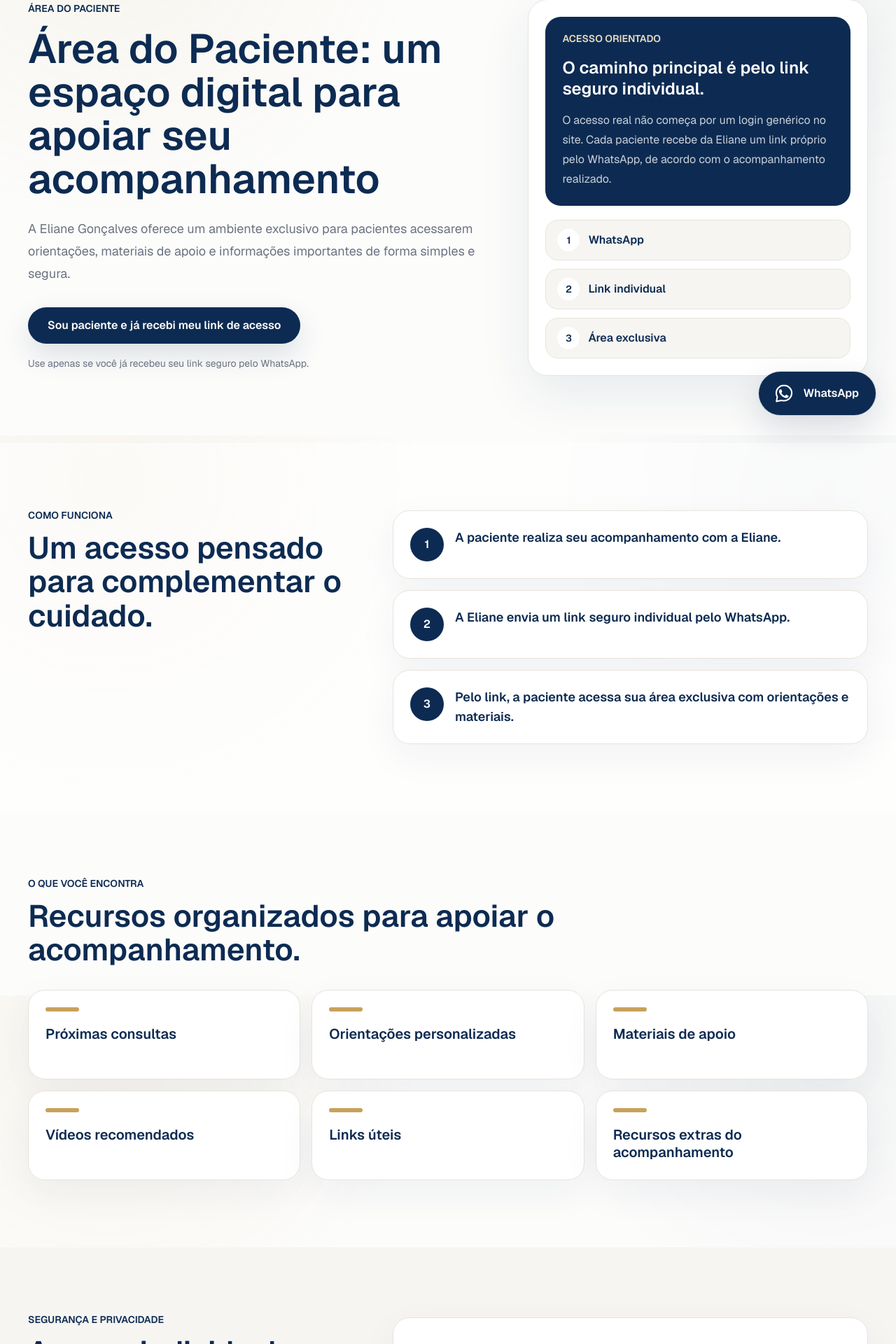
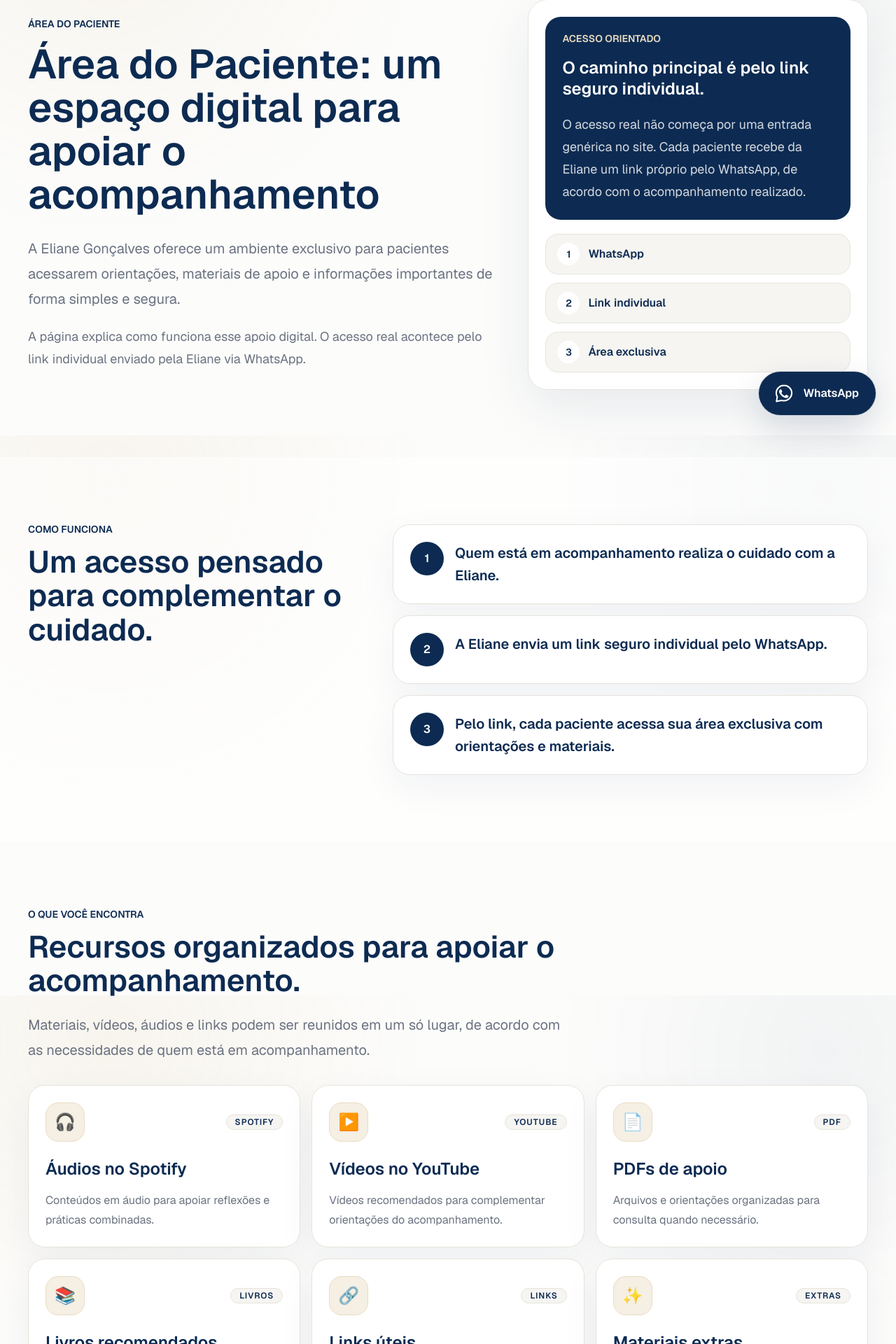
Before and after one commit to leonardocanva3/eliane-goncalves-site, a Next.js app: page /area-do-paciente in a window 1280 px wide. Shown: the part 178-2098 px from the top of the page at 70% size. Built offline with nearby package versions, Linux system fonts and the light colour scheme.

Commit message:
Improve patient area explanatory page

```diff
--- a/app/(patient)/area-do-paciente/page.tsx
+++ b/app/(patient)/area-do-paciente/page.tsx
@@ -3,7 +3,6 @@ import { Container } from "@/components/ui/Container";
 import { LinkButton } from "@/components/ui/LinkButton";
 import { Section } from "@/components/ui/Section";
 import { contactContent } from "@/content/site/contact";
-import { patientPortalUrl } from "@/lib/constants/patient-area";
 import { whatsappClickAttributes } from "@/lib/analytics/actions";
 import { buildMetadata } from "@/lib/seo/metadata";
 
@@ -15,28 +14,58 @@ export const metadata = buildMetadata({
 });
 
 const steps = [
-  "A paciente realiza seu acompanhamento com a Eliane.",
+  "Quem está em acompanhamento realiza o cuidado com a Eliane.",
   "A Eliane envia um link seguro individual pelo WhatsApp.",
-  "Pelo link, a paciente acessa sua área exclusiva com orientações e materiais.",
+  "Pelo link, cada paciente acessa sua área exclusiva com orientações e materiais.",
 ];
 
 const resources = [
-  "Próximas consultas",
-  "Orientações personalizadas",
-  "Materiais de apoio",
-  "Vídeos recomendados",
-  "Links úteis",
-  "Recursos extras do acompanhamento",
+  {
+    title: "Áudios no Spotify",
+    icon: "🎧",
+    eyebrow: "Spotify",
+    description: "Conteúdos em áudio para apoiar reflexões e práticas combinadas.",
+  },
+  {
+    title: "Vídeos no YouTube",
+    icon: "▶️",
+    eyebrow: "YouTube",
+    description: "Vídeos recomendados para complementar orientações do acompanhamento.",
+  },
+  {
+    title: "PDFs de apoio",
+    icon: "📄",
+    eyebrow: "PDF",
+    description: "Arquivos e orientações organizadas para consulta quando necessário.",
+  },
+  {
+    title: "Livros recomendados",
+    icon: "📚",
+    eyebrow: "Livros",
+    description: "Sugestões de leitura alinhadas aos temas trabalhados em sessão.",
+  },
+  {
+    title: "Links úteis",
+    icon: "🔗",
+    eyebrow: "Links",
+    description: "Atalhos selecionados para facilitar o acesso a recursos importantes.",
+  },
+  {
+    title: "Materiais extras",
+    icon: "✨",
+    eyebrow: "Extras",
+    description: "Recursos adicionais para quem está em acompanhamento com a Eliane.",
+  },
 ];
 
 const mockups = [
   {
     title: "Acesso individual",
     eyebrow: "Link seguro",
-    lines: ["Convite recebido pelo WhatsApp", "Entrada direcionada para paciente"],
+    lines: ["Convite recebido pelo WhatsApp", "Entrada direcionada para pacientes"],
   },
   {
-    title: "Painel da paciente",
+    title: "Painel de acompanhamento",
     eyebrow: "Acompanhamento",
     lines: ["Próxima consulta", "Orientações recentes", "Materiais destacados"],
   },
@@ -103,26 +132,17 @@ export default function PatientAreaPage() {
                 Área do Paciente
               </p>
               <h1 className="mt-5 max-w-4xl text-[clamp(2.25rem,9vw,3.65rem)] font-semibold leading-[1.06] tracking-tight text-[var(--color-navy)]">
-                Área do Paciente: um espaço digital para apoiar seu
+                Área do Paciente: um espaço digital para apoiar o
                 acompanhamento
               </h1>
-              <p className="mt-6 max-w-3xl text-[1.0625rem] leading-8 text-[var(--color-text-muted)] sm:text-lg">
+              <p className="mt-7 max-w-3xl text-lg leading-9 text-[var(--color-text-muted)] sm:text-xl sm:leading-9">
                 A Eliane Gonçalves oferece um ambiente exclusivo para pacientes
                 acessarem orientações, materiais de apoio e informações
                 importantes de forma simples e segura.
               </p>
-              <div className="mt-8 flex flex-col gap-3 sm:flex-row sm:items-center">
-                <LinkButton
-                  className="w-full px-7 py-4 sm:w-auto"
-                  href={patientPortalUrl}
-                  rel="noopener noreferrer"
-                  target="_blank"
-                >
-                  Sou paciente e já recebi meu link de acesso
-                </LinkButton>
-              </div>
-              <p className="mt-4 max-w-xl text-sm leading-6 text-[var(--color-text-muted)]">
-                Use apenas se você já recebeu seu link seguro pelo WhatsApp.
+              <p className="mt-5 max-w-2xl text-base leading-8 text-[var(--color-text-muted)] sm:text-lg">
+                A página explica como funciona esse apoio digital. O acesso real
+                acontece pelo link individual enviado pela Eliane via WhatsApp.
               </p>
             </div>
 
@@ -134,9 +154,9 @@ export default function PatientAreaPage() {
                 <h2 className="mt-5 text-2xl font-semibold leading-tight tracking-tight">
                   O caminho principal é pelo link seguro individual.
                 </h2>
-                <p className="mt-4 text-base leading-7 text-white/78">
-                  O acesso real não começa por um login genérico no site. Cada
-                  paciente recebe da Eliane um link próprio pelo WhatsApp, de
+                <p className="mt-5 text-lg leading-8 text-white/82">
+                  O acesso real não começa por uma entrada genérica no site.
+                  Cada paciente recebe da Eliane um link próprio pelo WhatsApp, de
                   acordo com o acompanhamento realizado.
                 </p>
               </div>
@@ -182,7 +202,7 @@ export default function PatientAreaPage() {
                   <span className="flex h-12 w-12 items-center justify-center rounded-full bg-[var(--color-brand-blue)] text-base font-semibold text-white">
                     {index + 1}
                   </span>
-                  <p className="text-lg font-semibold leading-7 text-[var(--color-navy)]">
+                  <p className="text-xl font-semibold leading-8 text-[var(--color-navy)]">
                     {step}
                   </p>
                 </div>
@@ -201,17 +221,32 @@ export default function PatientAreaPage() {
             <h2 className="mt-4 text-[clamp(1.9rem,7vw,2.75rem)] font-semibold leading-[1.1] tracking-tight text-[var(--color-navy)]">
               Recursos organizados para apoiar o acompanhamento.
             </h2>
+            <p className="mt-5 text-lg leading-9 text-[var(--color-text-muted)] sm:text-xl sm:leading-9">
+              Materiais, vídeos, áudios e links podem ser reunidos em um só
+              lugar, de acordo com as necessidades de quem está em
+              acompanhamento.
+            </p>
           </div>
           <div className="mt-8 grid gap-4 sm:grid-cols-2 lg:grid-cols-3">
             {resources.map((resource) => (
               <div
-                className="min-h-32 rounded-[24px] border border-[var(--color-line)] bg-white p-6 shadow-[var(--shadow-soft)] transition duration-300 hover:-translate-y-1 hover:border-[var(--color-accent-soft)] hover:shadow-[var(--shadow-lift)]"
-                key={resource}
+                className="min-h-48 rounded-[24px] border border-[var(--color-line)] bg-white p-6 shadow-[var(--shadow-soft)] transition duration-300 hover:-translate-y-1 hover:border-[var(--color-accent-soft)] hover:shadow-[var(--shadow-lift)]"
+                key={resource.title}
               >
-                <span className="block h-1.5 w-12 rounded-full bg-[var(--color-accent)]" />
-                <h3 className="mt-5 text-xl font-semibold leading-tight tracking-tight text-[var(--color-navy)]">
-                  {resource}
+                <div className="flex items-center justify-between gap-4">
+                  <span className="flex h-14 w-14 items-center justify-center rounded-[18px] border border-[var(--color-accent-soft)] bg-[var(--color-brand-blue-pale)] text-2xl">
+                    {resource.icon}
+                  </span>
+                  <span className="rounded-full border border-[var(--color-line)] bg-[var(--color-surface-muted)] px-3 py-1 text-xs font-semibold uppercase leading-none tracking-[0.08em] text-[var(--color-brand-blue)]">
+                    {resource.eyebrow}
+                  </span>
+                </div>
+                <h3 className="mt-6 text-2xl font-semibold leading-tight tracking-tight text-[var(--color-navy)]">
+                  {resource.title}
                 </h3>
+                <p className="mt-4 text-base leading-7 text-[var(--color-text-muted)]">
+                  {resource.description}
+                </p>
               </div>
             ))}
           </div>
@@ -229,7 +264,7 @@ export default function PatientAreaPage() {
                 Acesso individual, vinculado ao acompanhamento.
               </h2>
             </div>
-            <p className="rounded-[24px] border border-[var(--color-line)] bg-white p-6 text-lg leading-8 text-[var(--color-text-muted)] shadow-[var(--shadow-soft)] sm:p-8">
+            <p className="rounded-[24px] border border-[var(--color-line)] bg-white p-6 text-xl leading-9 text-[var(--color-text-muted)] shadow-[var(--shadow-soft)] sm:p-8">
               O acesso é individual. Cada paciente recebe um link seguro
               próprio. As informações são vinculadas ao acompanhamento realizado
               com a profissional.
@@ -245,7 +280,7 @@ export default function PatientAreaPage() {
               Demonstração visual
             </p>
             <h2 className="mt-4 text-[clamp(1.9rem,7vw,2.75rem)] font-semibold leading-[1.1] tracking-tight text-[var(--color-navy)]">
-              Uma prévia limpa do ambiente digital da paciente.
+              Uma prévia limpa do ambiente digital para pacientes.
             </h2>
           </div>
           <div className="mt-8 grid gap-5 lg:grid-cols-3">
@@ -264,7 +299,7 @@ export default function PatientAreaPage() {
       <Section className="bg-white/54 py-12 sm:py-16">
         <Container>
           <div className="flex flex-col gap-5 border-y border-[var(--color-line)] py-8 sm:flex-row sm:items-center sm:justify-between">
-            <p className="max-w-2xl text-base leading-7 text-[var(--color-text-muted)]">
+            <p className="max-w-2xl text-lg leading-8 text-[var(--color-text-muted)]">
               Esta experiência digital é disponibilizada com apoio do Meu Painel
               / LM Health.
             </p>
@@ -286,25 +321,17 @@ export default function PatientAreaPage() {
             <div className="grid gap-8 lg:grid-cols-[1fr_auto] lg:items-center">
               <div>
                 <h2 className="text-[clamp(1.9rem,7vw,2.65rem)] font-semibold leading-[1.1] tracking-tight">
-                  Já é paciente?
+                  Já recebeu seu link de acesso?
                 </h2>
-                <p className="mt-4 max-w-3xl text-base leading-8 text-white/78 sm:text-lg">
-                  Se você já recebeu seu link de acesso pelo WhatsApp,
-                  utilize-o para entrar na sua área exclusiva. Caso ainda não
-                  tenha recebido, solicite diretamente à profissional.
+                <p className="mt-5 max-w-3xl text-lg leading-9 text-white/82 sm:text-xl sm:leading-9">
+                  Se você já recebeu o link seguro pelo WhatsApp, utilize-o para
+                  acessar sua área exclusiva. Caso ainda não tenha recebido, fale
+                  diretamente com a Eliane.
                 </p>
               </div>
               <div className="flex flex-col gap-3 sm:flex-row lg:flex-col">
                 <LinkButton
-                  className="w-full border border-white/18 bg-white px-7 py-4 text-[var(--color-navy)] hover:bg-[var(--color-surface-muted)] sm:w-auto"
-                  href={patientPortalUrl}
-                  rel="noopener noreferrer"
-                  target="_blank"
-                >
-                  Acessar com meu link seguro
-                </LinkButton>
-                <LinkButton
-                  className="w-full border border-white/22 bg-transparent px-7 py-4 text-white hover:border-white/50 hover:bg-white/10 sm:w-auto"
+                  className="w-full border border-white bg-white px-7 py-4 text-[var(--color-navy)] hover:bg-[var(--color-surface-muted)] sm:w-auto"
                   href={contactContent.whatsappUrl}
                   rel="noopener noreferrer"
                   target="_blank"
```
